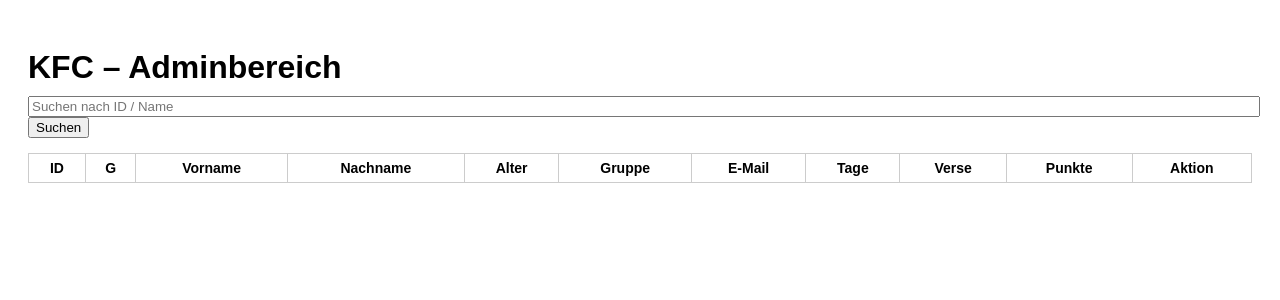
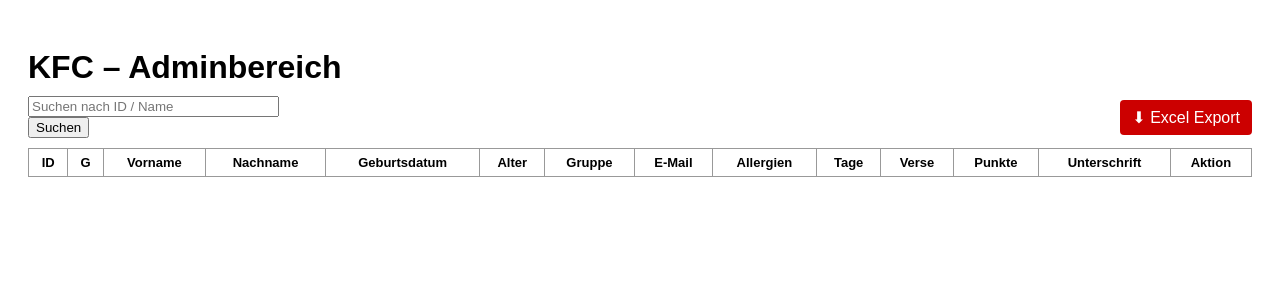
Before and after one commit to GIH05T/kfc-app, a Flask app: template templates/admin.html in a window 1280 px wide. Shown: the top 300 px of the page. Run offline with Flask 3, Linux system fonts and the light colour scheme; the template is opened without the code that fills it, so the values that code supplies are empty.

Commit message:
kleiner fix

```diff
--- a/static/admin.css
+++ b/static/admin.css
@@ -7,21 +7,49 @@
     margin-bottom: 10px;
 }
 
+.top-bar {
+    display: flex;
+    justify-content: space-between;
+    align-items: center;
+    margin-bottom: 10px;
+}
+
+.export-btn {
+    background: #cc0000;
+    color: white;
+    padding: 8px 12px;
+    text-decoration: none;
+    border-radius: 4px;
+}
+
+.export-btn:hover {
+    background: #aa0000;
+}
+
 table {
     border-collapse: collapse;
     width: 100%;
-    margin-top: 15px;
-    font-size: 14px;
+    font-size: 13px;
 }
 
 th, td {
-    border: 1px solid #ccc;
+    border: 1px solid #999;
     padding: 6px;
     text-align: center;
+    vertical-align: middle;
+}
+
+/* Zebra-Streifen */
+tbody tr:nth-child(odd) {
+    background: #f2f2f2;
+}
+tbody tr:nth-child(even) {
+    background: #e6e6e6;
 }
 
 input, select {
     width: 100%;
+    box-sizing: border-box;
 }
 
 .checkbox-line {
@@ -56,6 +84,12 @@
     background: #aa0000;
 }
 
+.signature-preview {
+    width: 80px;
+    height: auto;
+    border: 1px solid #aaa;
+}
+
 .muted {
-    color: #999;
+    color: #888;
 }
--- a/templates/admin.html
+++ b/templates/admin.html
@@ -2,18 +2,22 @@
 <html lang="de">
 <head>
 <meta charset="UTF-8">
-<title>Admin – KFC</title>
+<title>Admin – Kinder-Ferien-Club</title>
 <link rel="stylesheet" href="/static/admin.css">
 </head>
 <body>
 
 <h1>KFC – Adminbereich</h1>
 
+<div class="top-bar">
     <form method="get">
         <input type="hidden" name="pw" value="{{ pw }}">
         <input type="text" name="search" placeholder="Suchen nach ID / Name" value="{{ search_query }}">
         <button type="submit">Suchen</button>
     </form>
+
+    <a class="export-btn" href="/export_excel?pw={{ pw }}">⬇ Excel Export</a>
+</div>
 
 <table>
 <thead>
@@ -22,12 +26,15 @@
     <th>G</th>
     <th>Vorname</th>
     <th>Nachname</th>
+    <th>Geburtsdatum</th>
     <th>Alter</th>
     <th>Gruppe</th>
     <th>E-Mail</th>
+    <th>Allergien</th>
     <th>Tage</th>
     <th>Verse</th>
     <th>Punkte</th>
+    <th>Unterschrift</th>
     <th>Aktion</th>
 </tr>
 </thead>
@@ -49,6 +56,10 @@
 <td><input name="Vorname" value="{{ r.Vorname }}"></td>
 <td><input name="Nachname" value="{{ r.Nachname }}"></td>
 
+<td>
+<input type="date" name="Geburtsdatum" value="{{ r.Geburtsdatum }}">
+</td>
+
 <td>{{ r.Alter }}</td>
 <td>{{ r.Gruppe }}</td>
 
@@ -58,6 +69,10 @@
 {% else %}
 <span class="muted">–</span>
 {% endif %}
+</td>
+
+<td>
+<input name="Allergien" value="{{ r.Allergien }}">
 </td>
 
 <td class="checkbox-line">
@@ -80,9 +95,18 @@
 
 <td class="punkte">{{ r.Punkte }}</td>
 
+<td>
+{% if r.Unterschrift %}
+<img src="{{ r.Unterschrift }}" class="signature-preview">
+{% else %}
+–
+{% endif %}
+</td>
+
 <td class="actions">
 <button type="submit" class="save">💾</button>
-    <a href="/delete/{{ r.ID }}?pw={{ pw }}" class="delete"
+<a href="/delete/{{ r.ID }}?pw={{ pw }}"
+   class="delete"
    onclick="return confirm('Kind wirklich löschen?');">❌</a>
 </td>
 
```
Lines whose indentation alone changed are shown as unchanged.
